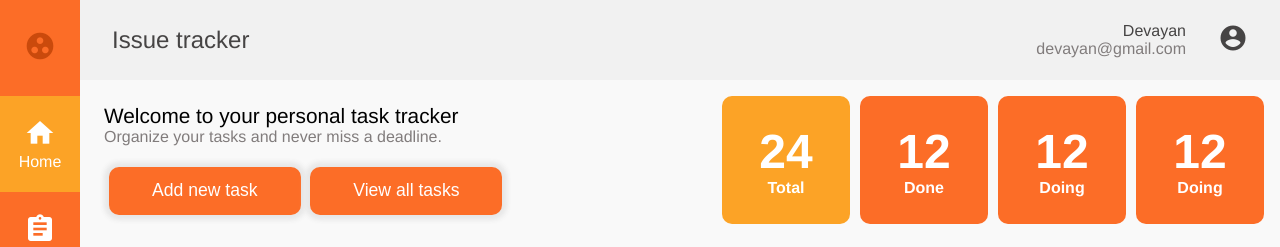
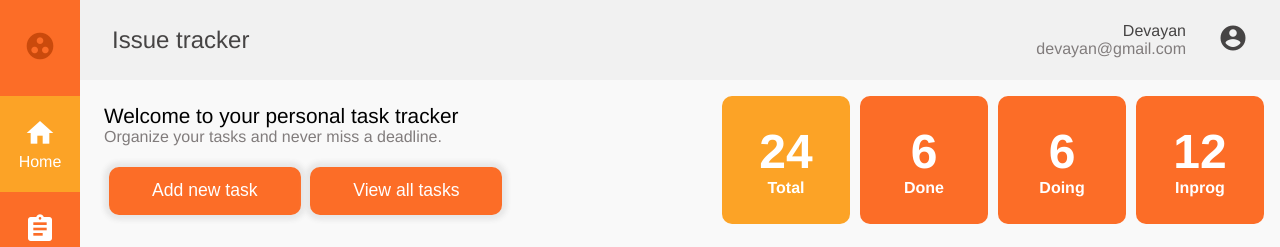
Before and after one commit to devayansarkar/issue-tracker, a Vue app in the folder frontend/: page /home in a window 1280 px wide. Shown: the top 247 px of the page. Built offline with nearby package versions, Linux system fonts and the light colour scheme.

Commit message:
hooking up states for task count

```diff
--- a/frontend/src/views/Home.vue
+++ b/frontend/src/views/Home.vue
@@ -18,10 +18,10 @@
           </div>
           <div class="right">
             <div class="task-count-grid-container">
-              <TaskCount cardType="total-card" count="24" type="Total" />
-              <TaskCount cardType="count-card" count="12" type="Done" />
-              <TaskCount cardType="count-card" count="12" type="Doing" />
-              <TaskCount cardType="count-card" count="12" type="Doing" />
+              <TaskCount cardType="total-card" :count="$store.getters.getTaskCount.total" type="Total" />
+              <TaskCount cardType="count-card" :count="$store.getters.getTaskCount.done" type="Done" />
+              <TaskCount cardType="count-card" :count="$store.getters.getTaskCount.doing" type="Doing" />
+              <TaskCount cardType="count-card" :count="$store.getters.getTaskCount.inprogress" type="Inprog" />
             </div>
           </div>
         </div>
```
